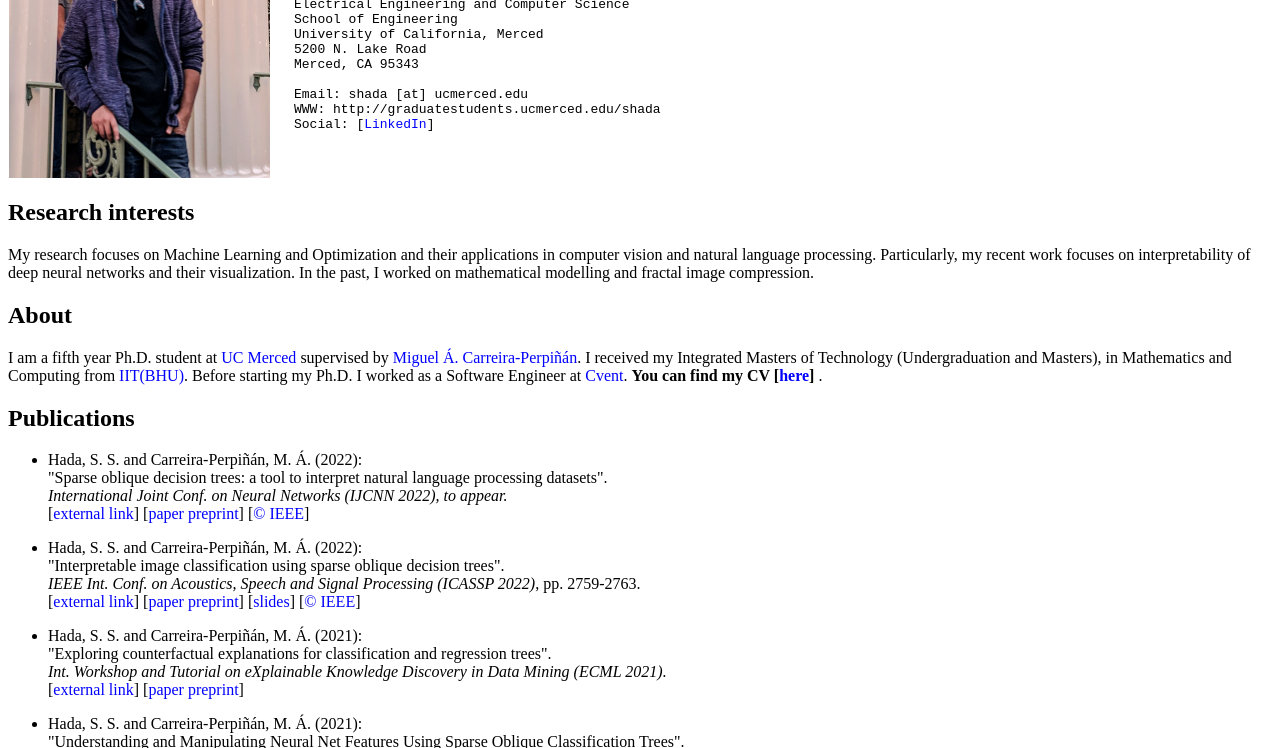
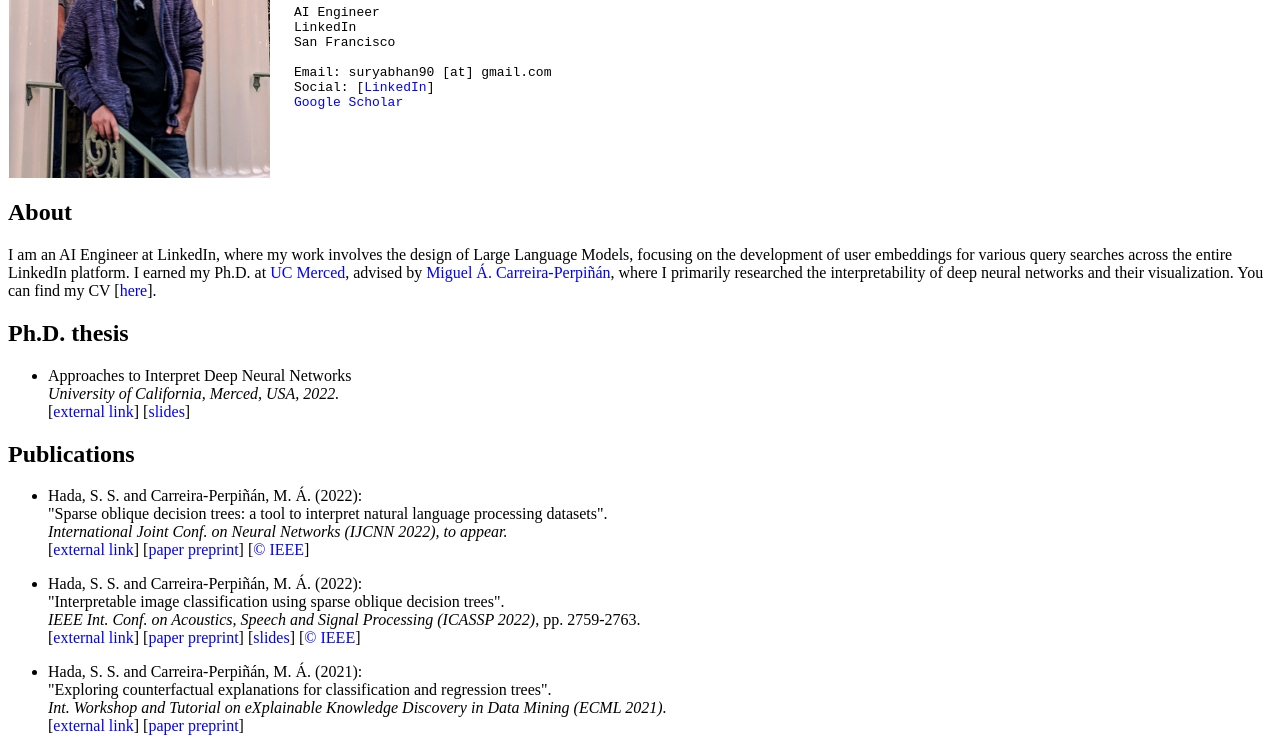
Before and after one commit to suryabhan-hada/Suryabhan-hada.github.io, a plain HTML site: page index.html in a window 1280 px wide. Shown: the part 139-887 px from the top of the page. Drawn offline with Linux system fonts and the light colour scheme.

Commit message:
pushing update

```diff
--- a/index.html
+++ b/index.html
@@ -27,16 +27,15 @@
 					<td align="top" nowrap="">
 						<h2>Suryabhan Singh Hada </h2>
 						<samp>
-							Ph.D. student<br>
-							Electrical Engineering and Computer Science<br>
-							School of Engineering<br>
-							University of California, Merced<br>
-							5200 N. Lake Road<br>
-							Merced, CA 95343<br>
+							AI Engineer<br>
+							LinkedIn <br>
+							San Francisco<br>
+
 							<br>
-							Email: shada [at] ucmerced.edu<br>
-							WWW: http://graduatestudents.ucmerced.edu/shada <br>
-							Social: [<a href="https://www.linkedin.com/in/suryabhan-singh-hada-67172187/" target="_blank" >LinkedIn</a>]
+							Email: suryabhan90 [at] gmail.com<br>
+							Social: [<a href="https://www.linkedin.com/in/suryabhan-singh-hada-67172187/" target="_blank" >LinkedIn</a>]<br>
+							<a href="https://scholar.google.com/citations?user=STU4M2AAAAAJ&hl=en&authuser=1" target="_blank">Google Scholar</a>
+
 						</samp><br>
 					</td>
 				</tr>
@@ -44,14 +43,25 @@
 		</table>
 
 
-		<h2>Research interests</h2>
-		<p> My research focuses on Machine Learning and Optimization and their applications in computer vision and natural language processing. Particularly, my recent work focuses on interpretability of deep neural networks and their visualization. In the past, I worked on mathematical modelling and fractal image compression.</p>
+		<h2>About</h2>
+		<p> <!-- I am an AI Engineer at LinkedIn, where my work involves design of Large Language Models, focusing on the development of user embeddings for various query searches across the entire LinkedIn platform. I earned my Ph.D. at <a href="http://www.ucmerced.edu/" target="_blank" >UC Merced</a> supervised by <a href="http://faculty.ucmerced.edu/mcarreira-perpinan/" target="_blank">Miguel Á. Carreira-Perpiñán</a>, where I primarily researched on interpretability of deep neural networks and their visualization. <strong>You can find
+				my CV [<a href="./files/Resume.pdf">here</a>] </strong>. -->
 
+I am an AI Engineer at LinkedIn, where my work involves the design of Large Language Models, focusing on the development of user embeddings for various query searches across the entire LinkedIn platform. I earned my Ph.D. at  <a href="http://www.ucmerced.edu/" target="_blank" >UC Merced</a>, advised by <a href="http://faculty.ucmerced.edu/mcarreira-perpinan/" target="_blank">Miguel Á. Carreira-Perpiñán</a>, where I primarily researched the interpretability of deep neural networks and their visualization. You can find my CV [<a href="./files/Resume.pdf">here</a>].
 
-		<h2>About</h2>
+		</p>
 
-		<p>I am a fifth year Ph.D. student at <a href="http://www.ucmerced.edu/" target="_blank" >UC Merced</a> supervised by <a href="http://faculty.ucmerced.edu/mcarreira-perpinan/" target="_blank">Miguel Á. Carreira-Perpiñán</a>. I received my Integrated Masters of Technology (Undergraduation and Masters), in Mathematics and Computing from <a href="https://www.iitbhu.ac.in/" target="_blank" >IIT(BHU)</a>. Before starting my Ph.D. I worked as a Software Engineer at <a href="https://www.cvent.com/" target="_blank" >Cvent</a>.  <strong>You can find
-			my CV [<a href="./files/Resume.pdf">here</a>] </strong>. </p>
+  		<h2>Ph.D. thesis</h2>
+			<ul>
+				<li>
+					<p>Approaches to Interpret Deep Neural Networks<br>
+					<em>University of California, Merced, USA, 2022.</em><br>
+					[<a href="https://escholarship.org/content/qt0pf69111/qt0pf69111.pdf">external link</a>]
+					[<a href="./files/slides/Thesis-slides.pdf">slides</a>]
+					</p>
+				</li>
+			</ul>
+
 
 		<h2>Publications</h2>
 		<ul>
@@ -229,18 +239,17 @@
 		</ul>
 
 		<address>
-			<a href="http://graduatestudents.ucmerced.edu/shada">Suryabhan Singh Hada</a>
+			<a href="https://suryabhan-hada.github.io">Suryabhan Singh Hada</a>
 		</address>
 		<!-- Created: Fri Nov 09 23:19:07 PDT 2018 -->
 		<!-- hhmts start -->
-		Last modified: Wed June 2 14:19:07 PDT 2021
+		Last modified: Sat Dec 16 14:19:07 PDT 2023
 		<!-- hhmts end -->
 
 		<p>
 		<small>
 			<a href="http://www.ucmerced.edu/" target="_blank" >UC Merced</a> |
-			<a href="http://eecs.ucmerced.edu/" target="_blank" >EECS</a> |
-			<a href="http://graduatestudents.ucmerced.edu/shada/" >My Home Page</a>
+			<a href="https://suryabhan-hada.github.io" >My Home Page</a>
 		</small>
 		</p>
 
```
Also changed, not shown: 2 other files.
